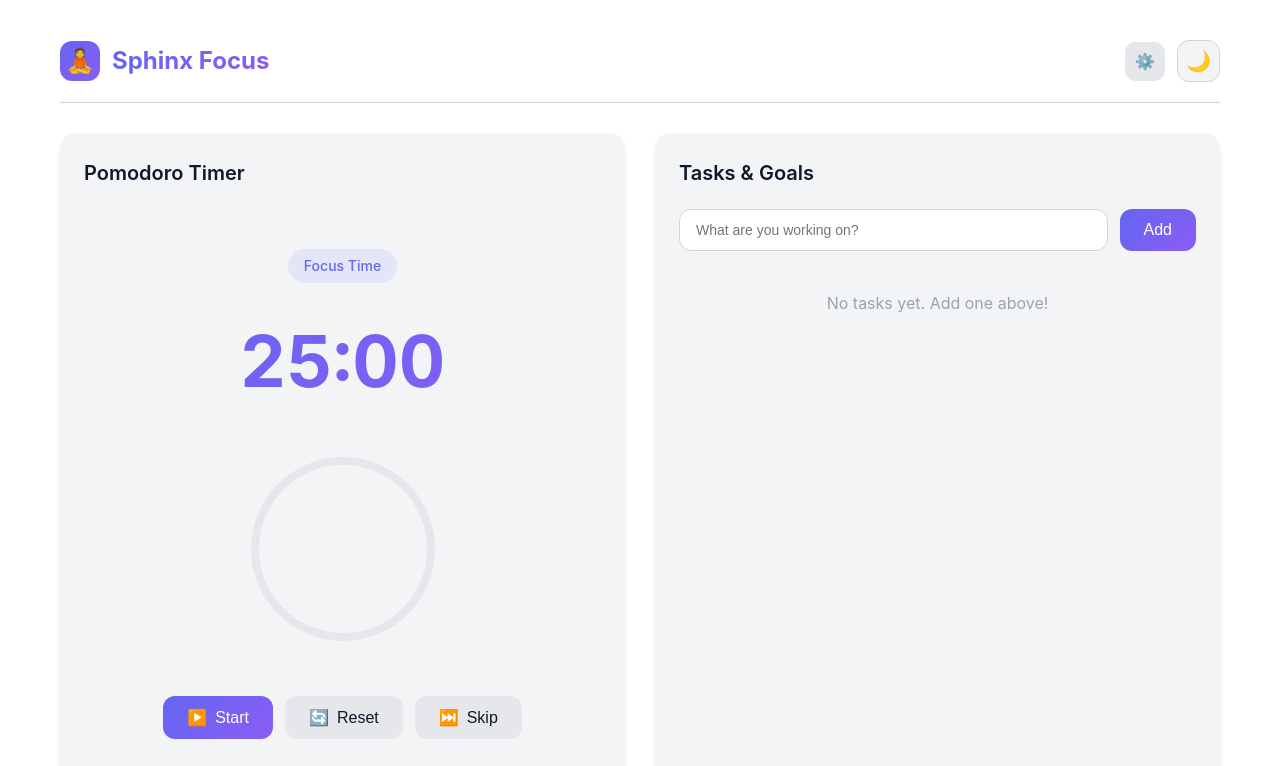
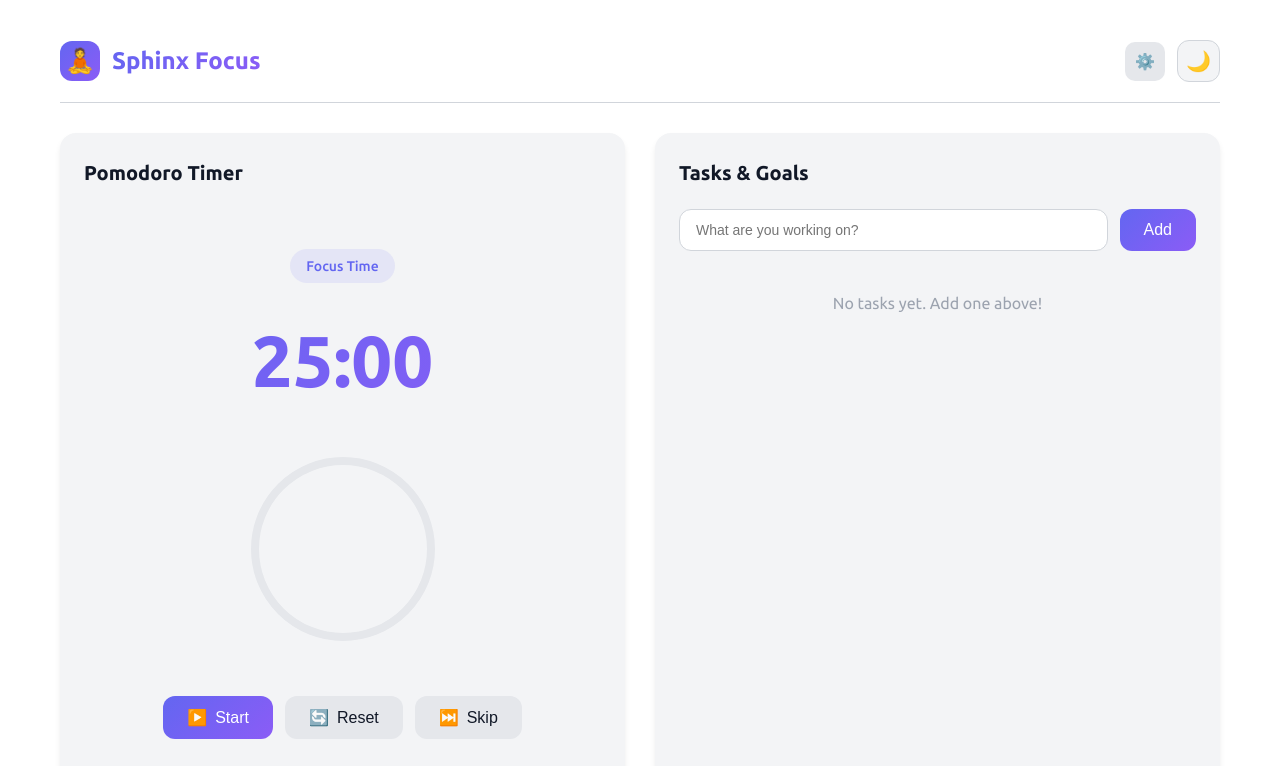
Before and after one commit to Nostromo-618/sphinx-focus, a website: page index.html in a window 1280 px wide. Shown: the top 766 px of the page. Drawn offline with nearby package versions, Linux system fonts and the light colour scheme.

Commit message:
Deploy: 2025-10-16 19:55:38

```diff
--- a/index.html
+++ b/index.html
@@ -4,6 +4,9 @@
     <meta charset="UTF-8">
     <meta name="viewport" content="width=device-width, initial-scale=1.0">
     <title>Sphinx Focus - Pomodoro Timer & Productivity Tracker</title>
+    <link rel="preconnect" href="https://fonts.googleapis.com">
+    <link rel="preconnect" href="https://fonts.gstatic.com" crossorigin>
+    <link href="https://fonts.googleapis.com/css2?family=Ubuntu:wght@300;400;500;700&display=swap" rel="stylesheet">
     <link rel="stylesheet" href="styles.css">
 </head>
 <body>
--- a/styles.css
+++ b/styles.css
@@ -1,3 +1,31 @@
+@font-face {
+    font-family: 'Ubuntu';
+    src: url('dist/fonts/ubuntu-light.ttf') format('ttf');
+    font-weight: 300;
+    font-style: normal;
+}
+
+@font-face {
+    font-family: 'Ubuntu';
+    src: url('dist/fonts/ubuntu-regular.ttf') format('ttf');
+    font-weight: 400;
+    font-style: normal;
+}
+
+@font-face {
+    font-family: 'Ubuntu';
+    src: url('dist/fonts/ubuntu-medium.ttf') format('ttf');
+    font-weight: 500;
+    font-style: normal;
+}
+
+@font-face {
+    font-family: 'Ubuntu';
+    src: url('dist/fonts/ubuntu-bold.ttf') format('ttf');
+    font-weight: 700;
+    font-style: normal;
+}
+
 :root {
     --primary-color: #6366f1;
     --secondary-color: #8b5cf6;
@@ -41,7 +69,7 @@
 }
 
 body {
-    font-family: -apple-system, BlinkMacSystemFont, 'Segoe UI', Roboto, 'Helvetica Neue', Arial, sans-serif;
+    font-family: 'Ubuntu', 'Ubuntu', sans-serif;
     background: var(--bg-primary);
     color: var(--text-primary);
     line-height: 1.6;
```
